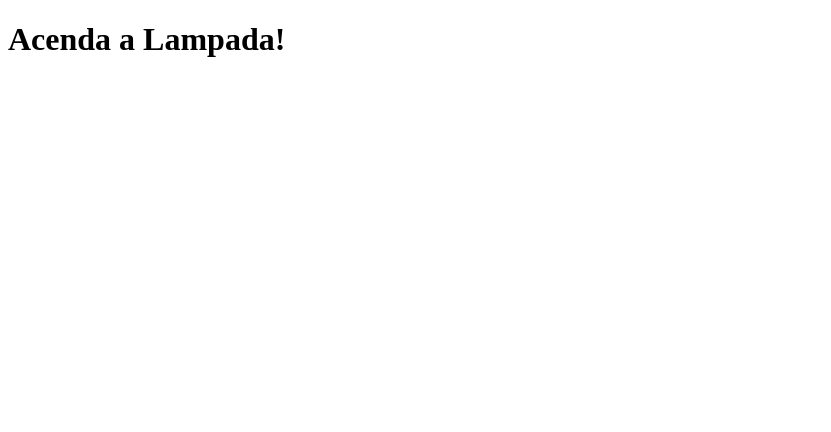
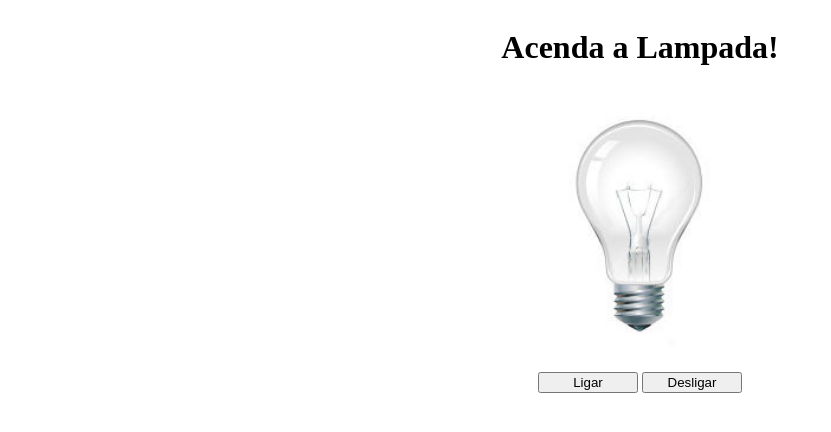
Before and after one commit to gusccp/projetoLampada, a plain HTML site: page index.html in a window 1280 px wide. Shown: the whole page, without its empty margins (0-831 px from the left). Drawn offline with Linux system fonts and the light colour scheme.

Commit message:
Comitando denovo

```diff
--- a/index.html
+++ b/index.html
@@ -1,17 +1,25 @@
 <!DOCTYPE html>
 <html lang="en">
   <head>
-  <meta charset="UTF-8">
-  <meta http-equiv="X-UA-Compatible" content="IE=edge">
-  <meta name="viewport" content="width=device-width, initial-scale=1.0">
-  <link rel="stylesheet" href="style.css">
+    <meta charset="UTF-8" />
+    <meta http-equiv="X-UA-Compatible" content="IE=edge" />
+    <meta name="viewport" content="width=device-width, initial-scale=1.0" />
+    <link rel="stylesheet" href="style.css" />
     <title>Lampada</title>
   </head>
   <body>
     <header>
-  <h1> Acenda a Lampada!</h1>
+      <h1>Acenda a Lampada!</h1>
     </header>
-
+    <main>
+      <div>
+        <img src="./img/lampadaApagada.jpg" alt="lampada" id="lampada" />
+      </div>
+      <div>
+        <button id="ligar">Ligar</button>
+        <button id="desligar">Desligar</button>
+      </div>
+    </main>
 
     <script src="./script.js"></script>
   </body>
--- a/script.js
+++ b/script.js
@@ -0,0 +1,15 @@
+const lampada = document.getElementById("lampada");
+const ligar = document.getElementById("ligar");
+const desligar = document.getElementById("desligar");
+
+function acenderLampada (){
+lampada.src="./img/lampadaAcesa.jpg";
+}
+
+function apagarLampada (){
+  lampada.src="./img/lampadaApagada.jpg";
+  }
+
+
+  ligar.addEventListener("click", acenderLampada);
+  desligar.addEventListener("click", apagarLampada);
--- a/style.css
+++ b/style.css
@@ -0,0 +1,16 @@
+header,main {
+  display: flex;
+  flex-direction: column;
+  align-items: center;
+}
+
+img {
+  width: 200px;
+}
+
+
+
+button {
+  width: 100px;
+  margin-top: 20px;
+}
```
Also changed, not shown: img/lampadaAcesa.jpg (added), img/lampadaApagada.jpg (added). Lines whose indentation alone changed are shown as unchanged.
